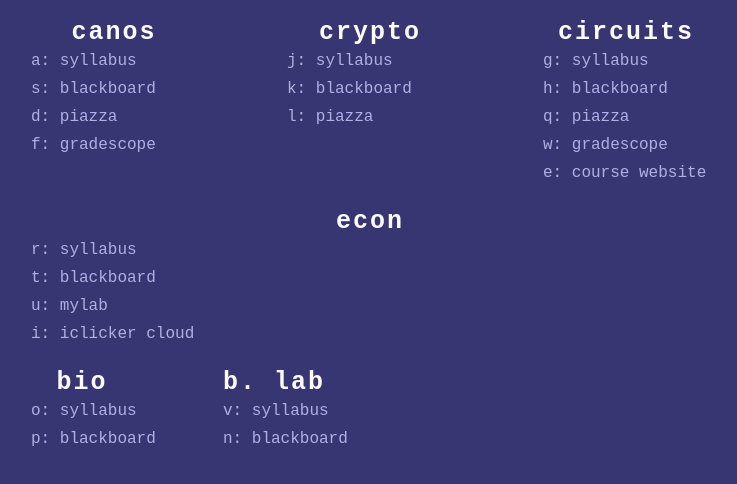
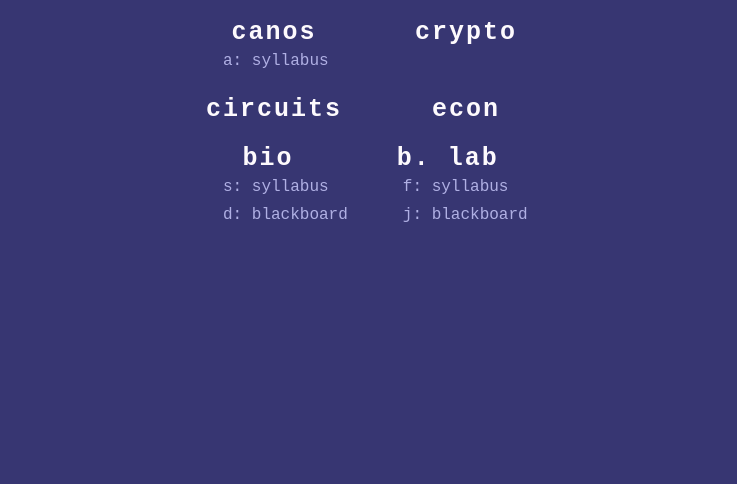
Before and after one commit to FunkyQChicken/FunkyQChicken.github.io, a plain HTML site: page other.html in a window 1280 px wide. Shown: the whole page, without its empty margins (270-1007 px from the left). Drawn offline with Linux system fonts and the light colour scheme.

Commit message:
rearrange links and change padding to better fit content

```diff
--- a/css/style.css
+++ b/css/style.css
@@ -155,7 +155,7 @@ a:active {
 }
 
 .tables {
-  width: 60vw;
+  width: 30vw;
   margin:auto;
   white-space: nowrap;
 }
@@ -202,6 +202,7 @@ a:active {
   margin-right: 480px;
   position: absolute;
 }
+
 .footer .quotes {
   align-items: center;
   display: flex;
--- a/other.html
+++ b/other.html
@@ -6,46 +6,34 @@
   <meta charset="utf-8">
   <link href="css/style.css" rel="stylesheet" type="text/css">
   <link rel="icon" href="content/images/favicon.ico">
-  <link rel='stylesheet prefetch' href='https://cdnjs.cloudflare.com/ajax/libs/font-awesome/4.7.0/css/font-awesome.min.css'>
 </head>
 
 <body>
   <div class="tables">
     <div class="row">
       <ul class="col"> canos
-
-        <li class="links"><a href="https://piazza.com/class_profile/get_resource/ksqe7q43b0f1av/kt0b961t6jj6pw">syllabus</a></li>
-        <li class="links"><a href="https://lms.rpi.edu/ultra/courses/_11256_1/cl/outline">blackboard</a></li>
-        <li class="links"><a href="https://piazza.com/class/ksqe7q43b0f1av">piazza</a></li>
-        <li class="links"><a href="https://www.gradescope.com/courses/283777">gradescope</a></li>
+        <li class="links"><a href="https://piazza.com/class_profile/get_resource/ksqe7q43b0f1av/kt0b961t6jj6pw">
+            syllabus</a></li>
       </ul>
       <ul class="col"> crypto
-        <li class="links"><a href="https://piazza-syllabus.s3.amazonaws.com/ksrzro8s6gc4mc/Fall-2021_Syllabus_CryptoSec_1.pdf">syllabus</a></li>
-        <li class="links"><a href="https://lms.rpi.edu/ultra/courses/_11256_1/cl/outline">blackboard</a></li>
-        <li class="links"><a href="https://piazza.com/rpi/fall2021/csci4230?token=F6jQMf0HvZo%20to%20continue%20to%20your%20class">piazza</a></li>
       </ul>
       <ul class="col"> circuits
-        <li class="links"><a href="https://www.ecse.rpi.edu/~ssawyer/videos/AdditionalResources/GeneralInfo_covid.pdf">syllabus</a></li>
-        <li class="links"><a href="https://lms.rpi.edu/ultra/courses/_11256_1/cl/outline">blackboard</a></li>
-        <li class="links"><a href="https://piazza.com/class/kswj2ibj7ff4v">piazza</a></li>
-        <li class="links"><a href="https://www.gradescope.com/courses/301315">gradescope</a></li>
-        <li class="links"><a href="https://ecse.rpi.edu/~ssawyer/videos/">course website</a></li>
       </ul>
       <ul class="col">econ
-        <li class="links"><a href="https://learn-us-east-1-prod-fleet02-xythos.content.blackboardcdn.com/5fde5e117b0f8/2204219?X-Blackboard-Expiration=1630357200000&X-Blackboard-Signature=06E7Nuyz%2FkTCP3xQwGAtC40gpBiCDatcpE%2B4LXz7x%2Bg%3D&X-Blackboard-Client-Id=232301&response-cache-control=private%2C%20max-age%3D21600&response-content-disposition=inline%3B%20filename%2A%3DUTF-8%27%27IHSS1200%2520Fall%25202021.docx.pdf&response-content-type=application%2Fpdf&X-Amz-Algorithm=AWS4-HMAC-SHA256&X-Amz-Date=20210830T150000Z&X-Amz-SignedHeaders=host&X-Amz-Expires=21600&X-Amz-Credential=AKIAZH6WM4PL5SJBSTP6%2F20210830%2Fus-east-1%2Fs3%2Faws4_request&X-Amz-Signature=108731774a05101113f3b84525dce7ec04b148af281c14437ea74507e94f0b10">syllabus</a></li>
-        <li class="links"><a href="https://lms.rpi.edu/ultra/courses/_10539_1/cl/outline">blackboard</a></li>
-        <li class="links"><a href="https://lms.rpi.edu/webapps/bbgs-mylab_mastering_b2-BB5fde5e117b0f8/app/item/content/launch?course_id=_10539_1&content_id=_343193_1">mylab</a></li>
-        <li class="links"><a href="https://www.bkstr.com/rpistore/course-materials-results?shopBy=discoverShop&divisionDisplayName=%7C%7C%7C%7C%7C&departmentDisplayName=%7C%7C%7C%7C%7C&courseDisplayName=%7C%7C%7C%7C%7C&sectionDisplayName=%7C%7C%7C%7C%7C&courseRefId=50132%7C51185%7C52316%7C52471%7C53196%7C53723&merfnbr=1461%7C1461%7C1461%7C1461%7C1461%7C1461&termDir=202109%7C202109%7C202109%7C202109%7C202109%7C202109">iclicker cloud</a></li>
       </ul>
     </div>
     <div class="row">
       <ul class="col">bio
-        <li class="links"><a href="https://learn-us-east-1-prod-fleet02-xythos.content.blackboardcdn.com/5fde5e117b0f8/2211381?X-Blackboard-Expiration=1630357200000&X-Blackboard-Signature=WXXj9wvHhogE4aYWbLEu%2B8sEsieFyoHom1aW7V1KHAI%3D&X-Blackboard-Client-Id=232301&response-cache-control=private%2C%20max-age%3D21600&response-content-disposition=inline%3B%20filename%2A%3DUTF-8%27%27bio1010_syllabus%2520F%252021%252001.pdf&response-content-type=application%2Fpdf&X-Amz-Algorithm=AWS4-HMAC-SHA256&X-Amz-Date=20210830T150000Z&X-Amz-SignedHeaders=host&X-Amz-Expires=21600&X-Amz-Credential=AKIAZH6WM4PL5SJBSTP6%2F20210830%2Fus-east-1%2Fs3%2Faws4_request&X-Amz-Signature=62bc1c84264e9164e5ba03c50ac9bb268359b793f43dd45806f4114760b960d2">syllabus</a></li>
-        <li class="links"><a href="https://lms.rpi.edu/ultra/courses/_10476_1/cl/outline">blackboard</a></li>
+        <li class="links"><a href="https://learn-us-east-1-prod-fleet02-xythos.content.blackboardcdn.com/5fde5e117b0f8/2211381?X-Blackboard-Expiration=1630357200000&X-Blackboard-Signature=WXXj9wvHhogE4aYWbLEu%2B8sEsieFyoHom1aW7V1KHAI%3D&X-Blackboard-Client-Id=232301&response-cache-control=private%2C%20max-age%3D21600&response-content-disposition=inline%3B%20filename%2A%3DUTF-8%27%27bio1010_syllabus%2520F%252021%252001.pdf&response-content-type=application%2Fpdf&X-Amz-Algorithm=AWS4-HMAC-SHA256&X-Amz-Date=20210830T150000Z&X-Amz-SignedHeaders=host&X-Amz-Expires=21600&X-Amz-Credential=AKIAZH6WM4PL5SJBSTP6%2F20210830%2Fus-east-1%2Fs3%2Faws4_request&X-Amz-Signature=62bc1c84264e9164e5ba03c50ac9bb268359b793f43dd45806f4114760b960d2">
+            syllabus</a></li>
+        <li class="links"><a href="https://lms.rpi.edu/ultra/courses/_10476_1/cl/outline">
+            blackboard</a></li>
       </ul>
       <ul class="col">b. lab
-        <li class="links"><a href="https://docs.google.com/document/d/1AN0qMDcBmOjViTnBLxw6YcFOg_yFN3DqqfaGraaDMJE/edit">syllabus</a></li>
-        <li class="links"><a href="https://lms.rpi.edu/ultra/courses/_10654_1/cl/outline">blackboard</a></li>
+        <li class="links"><a href="https://docs.google.com/document/d/1AN0qMDcBmOjViTnBLxw6YcFOg_yFN3DqqfaGraaDMJE/edit">
+            syllabus</a></li>
+        <li class="links"><a href="https://lms.rpi.edu/ultra/courses/_10654_1/cl/outline">
+            blackboard</a></li>
       </ul>
       <ul class="col">
       </ul>
```
Also changed, not shown: index.html (+12 -17 lines).
